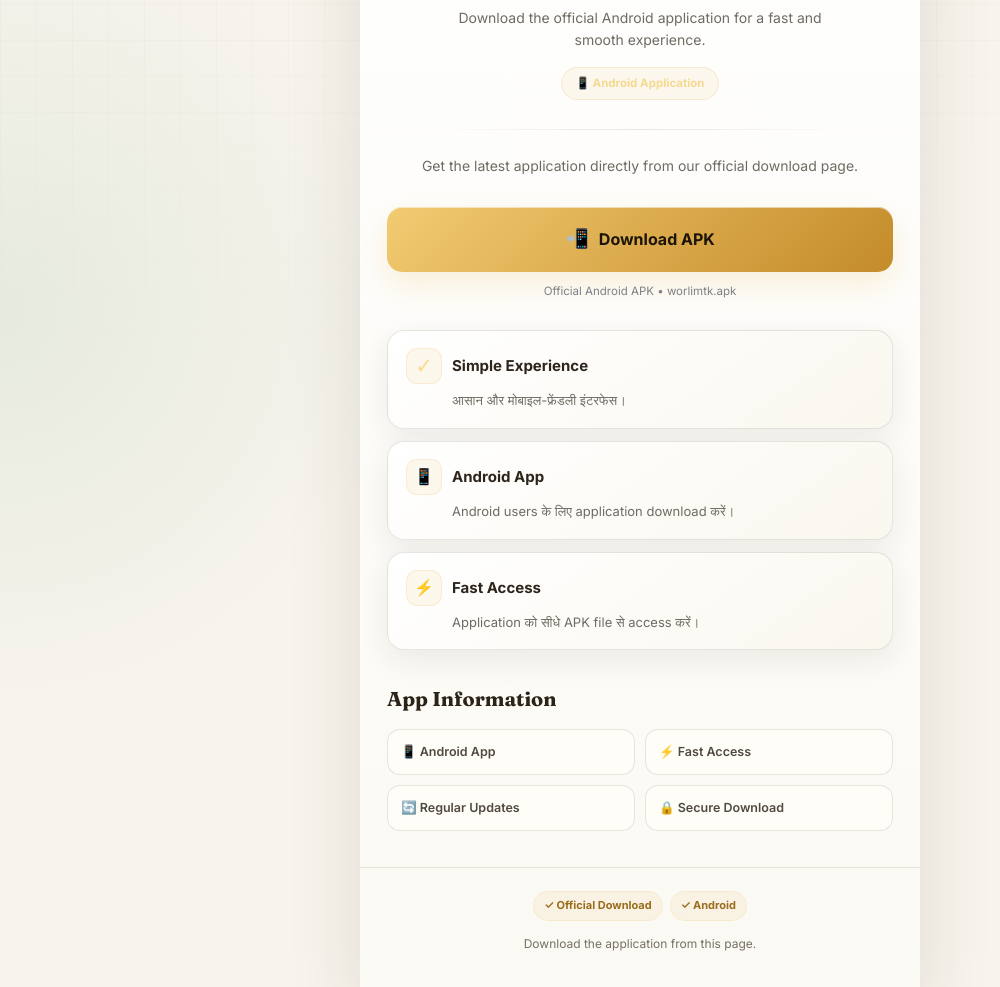
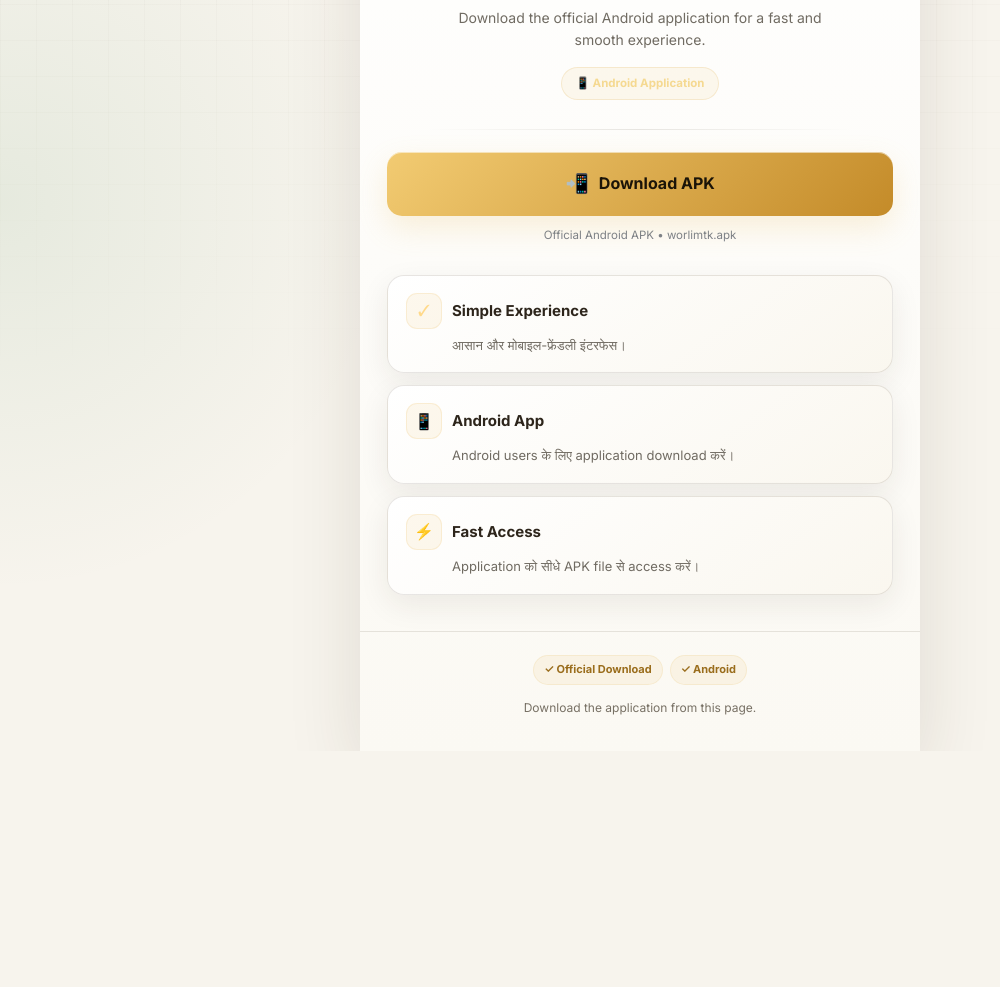
Before and after one commit to neerajmina03-stack/Worliapp, a plain HTML site: page index.html in a window 1280 px wide. Shown: the part 248-1235 px from the top of the page, without its empty margins (0-1000 px from the left). After the commit the page ends 999 px from the top, so only its background shows below. Drawn offline with Linux system fonts and the light colour scheme.

Commit message:
Update index.html

```diff
--- a/index.html
+++ b/index.html
@@ -384,11 +384,6 @@ src="https://www.facebook.com/tr?id=YOUR_META_PIXEL_ID&ev=PageView&noscript=1"/>
     <div class="loc">📱 Android Application</div>
   </header>
 
-  <div class="intro">
-    Get the latest application directly from
-    our official download page.
-  </div>
-
   <div class="cta-block">
     <a class="cta"
        href="apk/worlimtk.apk"
@@ -431,16 +426,6 @@ src="https://www.facebook.com/tr?id=YOUR_META_PIXEL_ID&ev=PageView&noscript=1"/>
 
   </div>
 
-  <div class="products">
-    <h2>App Information</h2>
-    <ul class="plist">
-      <li>📱 Android App</li>
-      <li>⚡ Fast Access</li>
-      <li>🔄 Regular Updates</li>
-      <li>🔒 Secure Download</li>
-    </ul>
-  </div>
-
   <footer>
     <div class="trust">
       <span>✓ Official Download</span>
```
